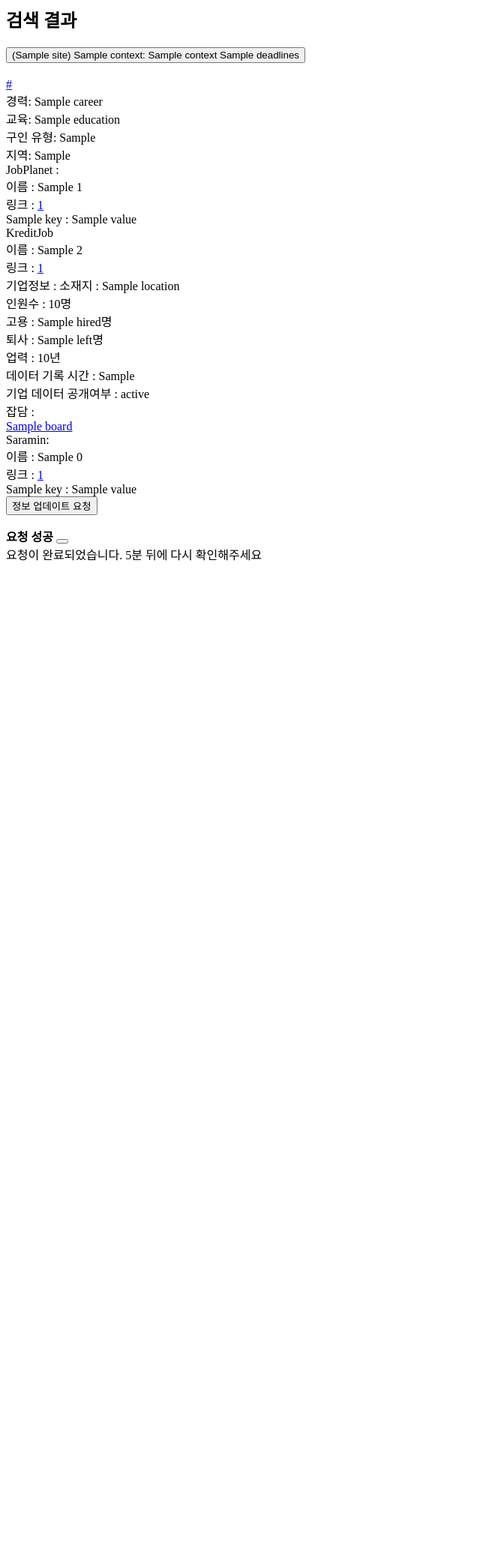
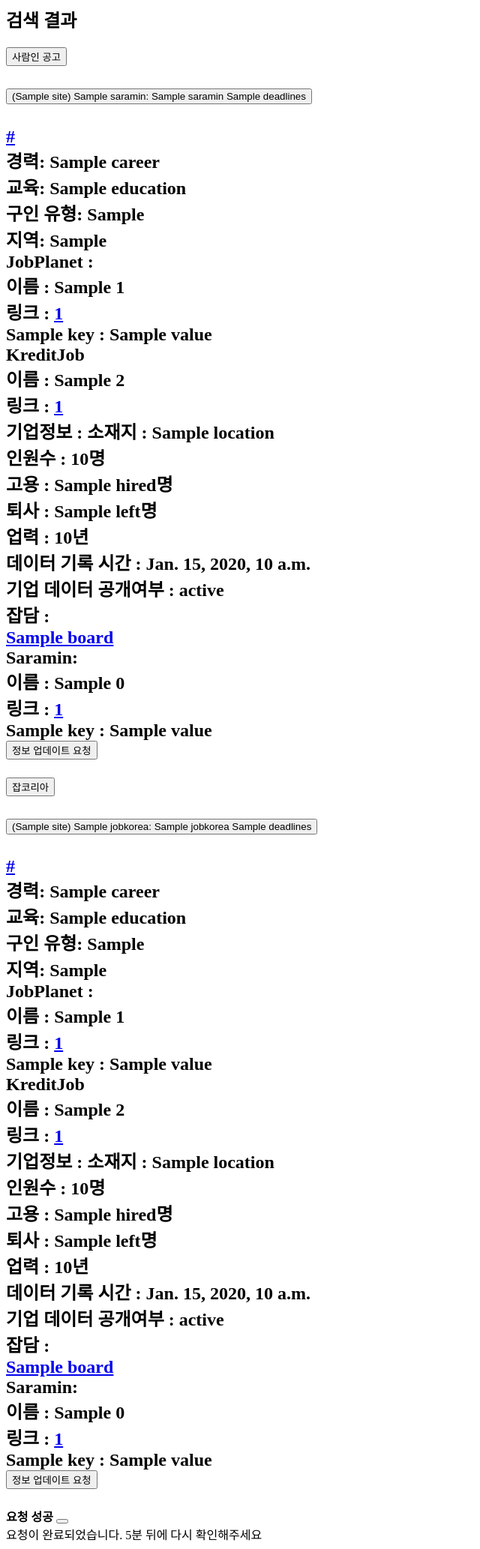
Before and after one commit to NGG-kang/Job-search-and-company-review, a Django app: template company_review/crawling/templates/result.html in a window 1280 px wide. Shown: the whole page at 75% size, without its empty margins (0-640 px from the left). Before the commit the page ends 748 px from the top, so only its background shows below. Run offline with Django 4.2, Linux system fonts and the light colour scheme; the template is opened without the code that fills it: most values are stand-ins (such as "Sample title", 1, 10 or a date in 2020).

Commit message:
Feat: apply new kreditjob info, 공고 정보 분리

```diff
--- a/company_review/crawling/search_jobs/jobkorea.py
+++ b/company_review/crawling/search_jobs/jobkorea.py
@@ -33,7 +33,7 @@ def get_jobkorea_search(stext):
     return_list = []
     while True:
         if Page_No == 3:
-            return return_list
+            return return_list, len(return_list)
         headers = Headers(os="mac", headers=True).generate()
         url = f"https://www.jobkorea.co.kr/Search/?stext={stext}&{local}&{careerType}&{careerMin}&{careerMax}&{Ord}&Page_No={str(Page_No)}"
         print(url)
@@ -45,7 +45,7 @@ def get_jobkorea_search(stext):
         try:
             search_list = search_list.find_all("li", {"class": "list-post"})
         except AttributeError:
-            return return_list
+            return return_list, len(return_list)
         for company in search_list:
             # 기업 이름
             company_nm = company.find("div", {"class": "post-list-corp"})
--- a/company_review/crawling/search_jobs/saramin.py
+++ b/company_review/crawling/search_jobs/saramin.py
@@ -92,4 +92,4 @@ def get_saramin_search(name):
             return_list.append(data)
         page += 1
 
-        return return_list
+        return return_list, len(return_list)
--- a/company_review/crawling/templates/kreditjob/kreditjob_info.html
+++ b/company_review/crawling/templates/kreditjob/kreditjob_info.html
@@ -8,8 +8,8 @@
 인원수 : {{ obj.company_base_content.company_summary.employee.total }}명 <br>
 고용 : {{ obj.company_base_content.company_summary.employee.hired }}명 <br>
 퇴사 : {{ obj.company_base_content.company_summary.employee.left }}명 <br>
-업력 : {{ obj.company_info_data.companyInfoData.COMPANY_AGE }}년 <br>
-데이터 기록 시간 : {{ obj.company_info_data.companyInfoData.DATA_YM_MAX }} <br>
+업력 : {{ obj.company_base_content.company_summary.info.age }}년 <br>
+데이터 기록 시간 : {{ obj.company_base_content.company_employee.employees.NPS.updatedAt }} <br>
 기업 데이터 공개여부 : {{ obj.company_base_content.company_status }} <br>
 
 잡담 : <br/>
--- a/company_review/crawling/templates/result.html
+++ b/company_review/crawling/templates/result.html
@@ -2,55 +2,47 @@
 <h2 class="mb-4">검색 결과</h2>
 <div class="accordion" id="search_results">
     {% if context %}
-        {% for i in context %}
         <div class="accordion-item">
-                <h2 class="accordion-header" id="heading{{ forloop.counter }}">
+            <h2 class="accordion-header" id="heading-saramin">
                 <button class="accordion-button collapsed" type="button" data-bs-toggle="collapse"
-                            data-bs-target="#data{{ forloop.counter }}" aria-expanded="false"
-                            aria-controls="data{{ forloop.counter }}">
-                        ({{ i.site }}) {{ i.name }}: {{ i.title }} {{ i.deadlines }}
+                        data-bs-target="#data-saramin" aria-expanded="false"
+                        aria-controls="data-saramin">
+                    사람인 공고
                 </button>
+                <div aria-labelledby="data-saramin" class="accordion-collapse collapse show" id="data-saramin">
+                    <div class="accordion" id="saramin-info">
+                        {% for i in context.saramin %}
+                            {% include 'result_jobs.html' %}
+                        {% endfor %}
+                    </div>
+                </div>
             </h2>
-                <div id="data{{ forloop.counter }}" class="accordion-collapse collapse"
-                     aria-labelledby="heading{{ forloop.counter }}" data-bs-parent="#accordionExample">
-                    {% comment %} 공고 정보 {% endcomment %}
-                    <div class="accordion-body">
-                        <a href={{ i.url }}>{{ i.url }}</a>
         </div>
-                    <div class="accordion-body">
-                        경력: {{ i.career }}
+        <div class="accordion-item">
+            <h2 class="accordion-header" id="heading-jobkorea">
+                <button class="accordion-button collapsed" type="button" data-bs-toggle="collapse"
+                        data-bs-target="#data-jobkorea" aria-expanded="false"
+                        aria-controls="data-jobkorea">
+                    잡코리아
+                </button>
+
+                <div aria-labelledby="data-jobkorea" class="accordion-collapse collapse show" id="data-jobkorea">
+                    <div class="accordion" id="jobkorea-info">
+                        {% for i in context.jobkorea %}
+                            {% include 'result_jobs.html' %}
+                        {% endfor %}
                     </div>
-                    <div class="accordion-body">
-                        교육: {{ i.education }}
                 </div>
-                    <div class="accordion-body">
-                        구인 유형: {{ i.employment_type }}
-                    </div>
-                    <div class="accordion-body">
-                        지역: {{ i.work_place }}
+            </h2>
         </div>
 
-                    {% include "jobplanet.html" %}
-                    {% include "kreditjob/kreditjob.html" %}
-                    {% include "saramin.html" %}
-
-
-                    <form hx-post="{% url 'update_company' %}" hx-trigger="click"
-                          hx-swap="none">
-                        <input name="company" type="hidden" value={{ i.name }}>
-                        <button class="btn btn-primary" type="submit" id="liveToastBtn{{ forloop.counter }}">정보 업데이트
-                            요청
-                        </button>
-                    </form>
-                </div>
-            </div>
-        {% endfor %}
     {% elif data == True %}
         <div>
             {{ request.GET.q }} 데이터 수집중입니다. 5분 뒤에 다시 검색해주세요
         </div>
     {% elif data == False %}
         <div>
+            {% if request.GET.q %}
                 {{ request.GET.q }} 데이터 수집중이 아닙니다.
                 <form hx-post="{% url 'add-search-info' %}" hx-trigger="click"
                       hx-swap="none">
@@ -58,6 +50,11 @@
                     <button class="btn btn-primary" type="submit" id="liveToastBtn_crawling">{{ request.GET.q }} 크롤링 요청
                     </button>
                 </form>
+            {% else %}
+                <div>
+                    작동중인 공고 정보 검색 및 공고 추가는 검색 후에 가능합니다.
+                </div>
+            {% endif %}
         </div>
     {% else %}
         <form hx-post="{% url 'add-search-info' %}" hx-trigger="click"
@@ -65,6 +62,7 @@
             <input name="company" type="hidden" value={{ request.GET.q }}>
             <button class="btn btn-primary" type="submit">{{ request.GET.q }} 크롤링 요청</button>
         </form>
+
     {% endif %}
     {% if messages %}
         <ul class="messages">
--- /dev/null
+++ b/company_review/crawling/templates/result_jobs.html
@@ -0,0 +1,41 @@
+<div class="accordion-item">
+    <h2 class="accordion-header" id="heading{{ forloop.counter }}">
+        <button class="accordion-button collapsed" type="button" data-bs-toggle="collapse"
+                data-bs-target="#data{{ forloop.counter }}" aria-expanded="false"
+                aria-controls="data{{ forloop.counter }}">
+            ({{ i.site }}) {{ i.name }}: {{ i.title }} {{ i.deadlines }}
+        </button>
+    </h2>
+    <div id="data{{ forloop.counter }}" class="accordion-collapse collapse"
+         aria-labelledby="heading{{ forloop.counter }}" data-bs-parent="#accordionExample">
+        {% comment %} 공고 정보 {% endcomment %}
+        <div class="accordion-body">
+            <a href={{ i.url }}>{{ i.url }}</a>
+        </div>
+        <div class="accordion-body">
+            경력: {{ i.career }}
+        </div>
+        <div class="accordion-body">
+            교육: {{ i.education }}
+        </div>
+        <div class="accordion-body">
+            구인 유형: {{ i.employment_type }}
+        </div>
+        <div class="accordion-body">
+            지역: {{ i.work_place }}
+        </div>
+
+        {% include "jobplanet.html" %}
+        {% include "kreditjob/kreditjob.html" %}
+        {% include "saramin.html" %}
+
+
+        <form hx-post="{% url 'update_company' %}" hx-trigger="click"
+              hx-swap="none">
+            <input name="company" type="hidden" value={{ i.name }}>
+            <button class="btn btn-primary" type="submit" id="liveToastBtn{{ forloop.counter }}">정보 업데이트
+                요청
+            </button>
+        </form>
+    </div>
+</div>
```
Also changed, not shown: company_review/crawling/search_jobs/search.py (+14 -8 lines), company_review/crawling/views.py (+5 -2 lines), 2 other files. Lines whose indentation alone changed are shown as unchanged.
